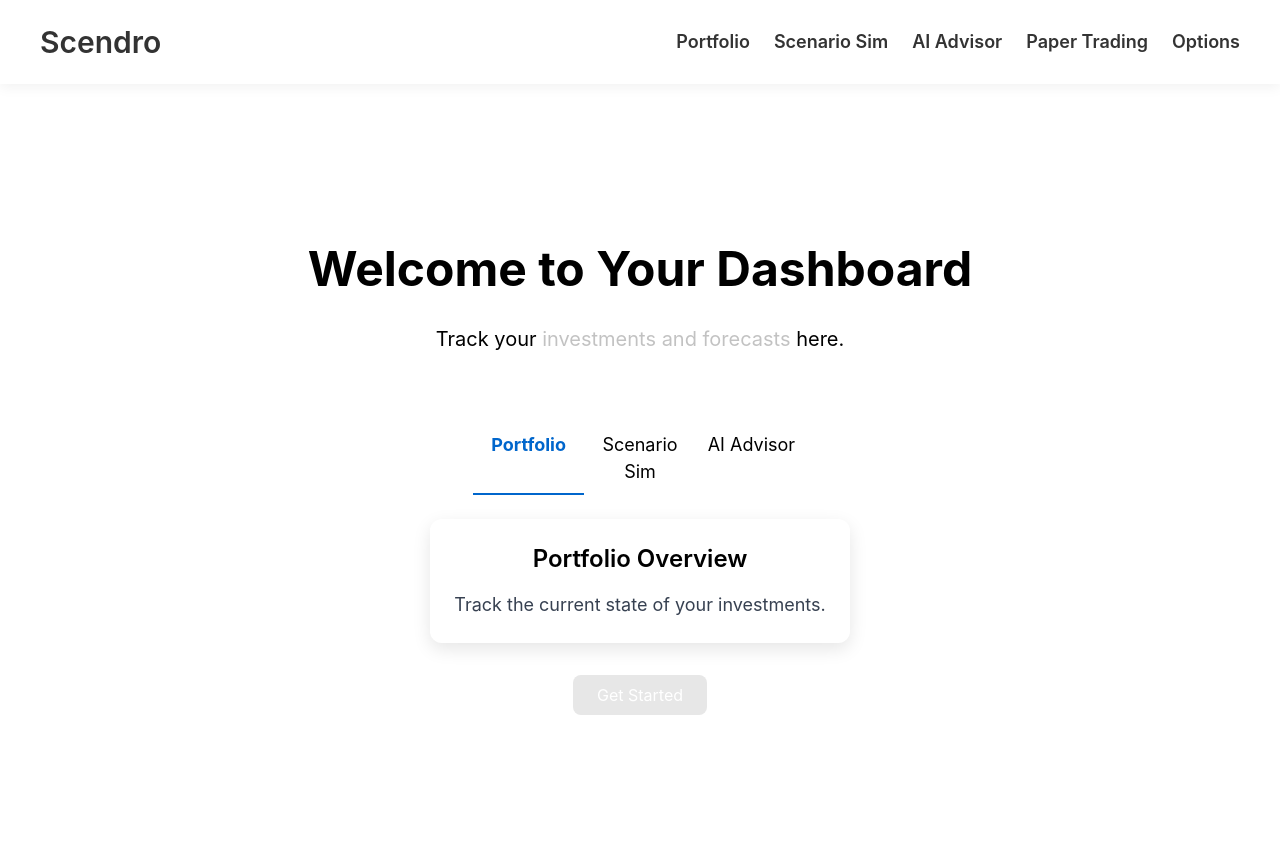
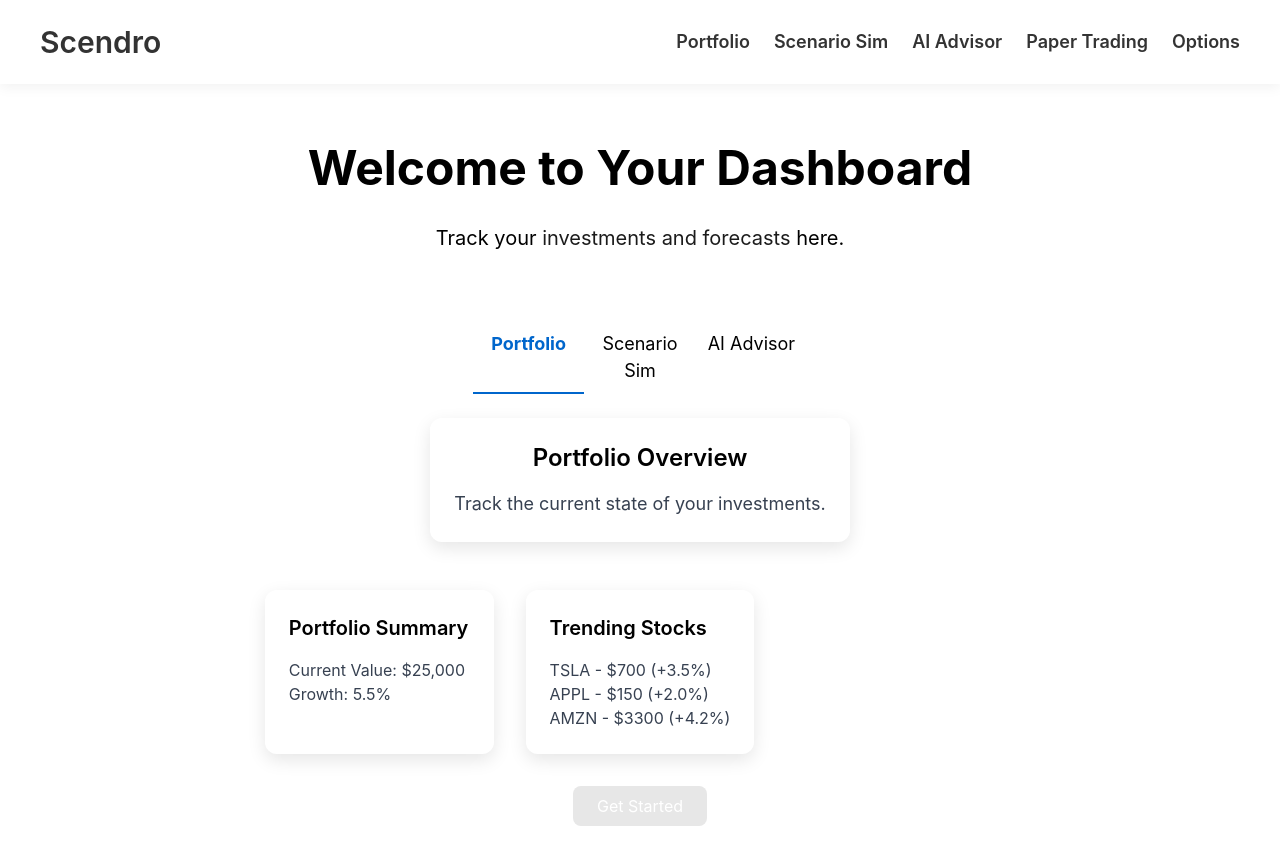
Before and after one commit to ShivamVashishtha/scendro-client, a React (Create React App) app: page / in a window 1280 px wide. Shown: the top 864 px of the page. Built offline with nearby package versions, Linux system fonts and the light colour scheme; no server answers.

Commit message:
dashboard update 7.6

```diff
--- a/src/index.css
+++ b/src/index.css
@@ -2,10 +2,10 @@
 @tailwind components;
 @tailwind utilities;
 
-/* Global Styles */
+/* Custom Styles */
 body {
   font-family: 'Inter', sans-serif;
-  background-color: #f9f9f9; /* Lighter background for better contrast */
+  background-color: #f9f9f9; /* Light background for readability */
   color: #333; /* Dark text for better contrast */
 }
 
@@ -27,6 +27,17 @@ body {
   transition: transform 0.3s ease, color 0.3s ease;
 }
 
+/* Card Hover Effects */
+.card {
+  transition: transform 0.3s ease, box-shadow 0.3s ease;
+  border-radius: 8px;
+}
+
+.card:hover {
+  transform: scale(1.05);
+  box-shadow: 0 4px 12px rgba(0, 0, 0, 0.1);
+}
+
 /* Glassmorphism Effect */
 .glass-card {
   background: rgba(255, 255, 255, 0.15);
@@ -41,7 +52,7 @@ body {
   box-shadow: 0 8px 22px rgba(0, 0, 0, 0.2);
 }
 
-/* Button Hover Effects */
+/* Button Styles */
 button {
   background-color: #0066cc;
   color: white;
@@ -67,7 +78,7 @@ button:hover {
 
 .text-transition {
   display: inline-block;
-  animation: textTransition 3s infinite;
+  animation: textTransition 4s infinite;
 }
 
 /* Parallax Scrolling Effect */
--- a/src/pages/Dashboard.tsx
+++ b/src/pages/Dashboard.tsx
@@ -59,6 +59,23 @@ const Dashboard = () => {
           )}
         </div>
 
+        {/* Widgets (example: Portfolio Summary and Trending Stocks) */}
+        <div className="grid grid-cols-1 md:grid-cols-2 lg:grid-cols-3 gap-8 mt-12">
+          <div className="glass-card p-6">
+            <h3 className="text-xl font-semibold mb-4">Portfolio Summary</h3>
+            <p className="text-gray-700">Current Value: $25,000</p>
+            <p className="text-gray-700">Growth: 5.5%</p>
+          </div>
+          <div className="glass-card p-6">
+            <h3 className="text-xl font-semibold mb-4">Trending Stocks</h3>
+            <ul className="text-gray-700">
+              <li>TSLA - $700 (+3.5%)</li>
+              <li>APPL - $150 (+2.0%)</li>
+              <li>AMZN - $3300 (+4.2%)</li>
+            </ul>
+          </div>
+        </div>
+
         {/* Call-to-Action Button */}
         <div className="mt-8">
           <button className="cta-button bg-blue-600 text-white py-2 px-6 rounded-lg">Get Started</button>
```
